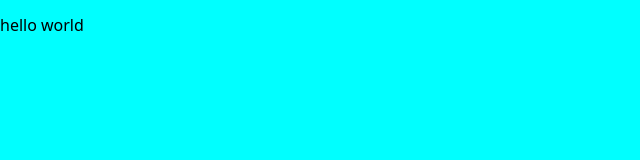
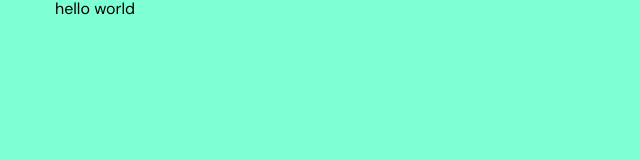
Before and after one commit to AntonioKBP/Clean-project, a plain HTML site: page index.html in a window 1280 px wide. Shown: the whole page, without its empty margins (0-640 px from the left). Drawn offline with nearby package versions, Linux system fonts and the light colour scheme.

Commit message:
some corr

```diff
--- a/index.html
+++ b/index.html
@@ -5,11 +5,18 @@
     <meta http-equiv="X-UA-Compatible" content="IE=edge">
     <meta name="viewport" content="width=device-width, initial-scale=1.0">
     <title>Document</title>
+    <link rel="preconnect" href="https://fonts.googleapis.com">
+    <link rel="preconnect" href="https://fonts.gstatic.com" crossorigin>
+    <link href="https://fonts.googleapis.com/css2?family=DM+Sans:wght@400;500;700&family=Titan+One&display=swap"
+        rel="stylesheet">
+
     <link rel="stylesheet" href="https://cdnjs.cloudflare.com/ajax/libs/modern-normalize/1.1.0/modern-normalize.min.css"
         integrity="sha512-wpPYUAdjBVSE4KJnH1VR1HeZfpl1ub8YT/NKx4PuQ5NmX2tKuGu6U/JRp5y+Y8XG2tV+wKQpNHVUX03MfMFn9Q=="
         crossorigin="anonymous" referrerpolicy="no-referrer" />
 
-        <link rel="stylesheet" href="./css/main.min.css" />
+
+
+        <link rel="stylesheet" href="./css/sass.min.css" />
 </head>
 <body>
     <div class="container">
--- a/sass/base/_main.scss
+++ b/sass/base/_main.scss
@@ -1,4 +1,5 @@
 body {
     font-family: 'dm sans';
     font-size: 16px;
+    background-color: aquamarine;
 }
--- a/sass/sass.scss
+++ b/sass/sass.scss
@@ -3,13 +3,9 @@
 @import './utils/_hidden.scss';
 @import './utils/_normalize.scss';
 
-@import './base/_fonts.scss';
+@import './base/_main.scss';
 
 @import './modal/_backdrop.scss';
 @import './modal/_modal.scss';
 
 @import './_container.scss';
-
-@import './_header.scss';
-@import './_main.scss';
-@import './_footer.scss';
```
Also changed, not shown: css/sass.min.css (added).
